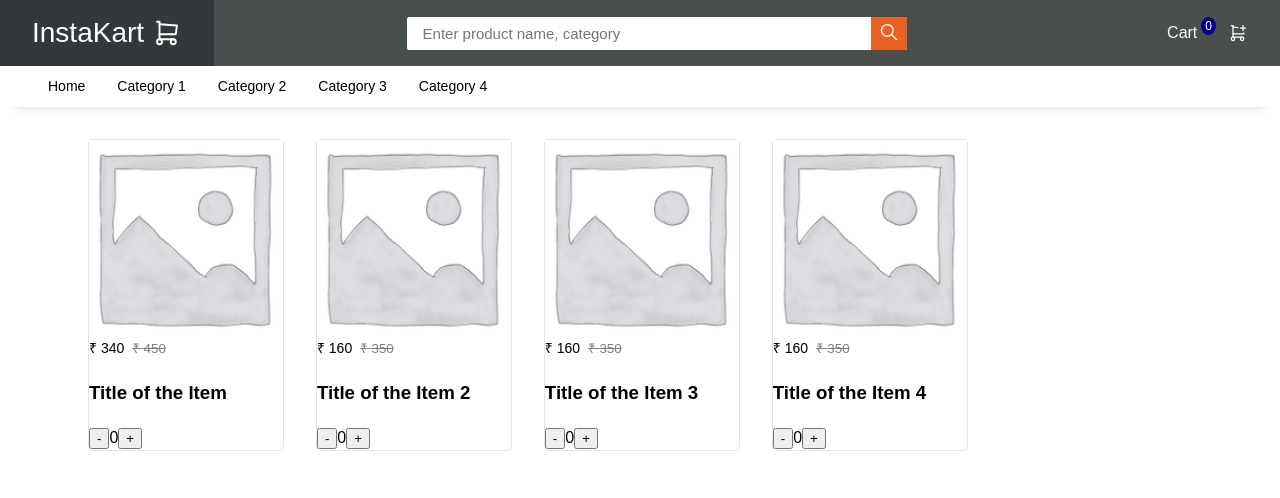
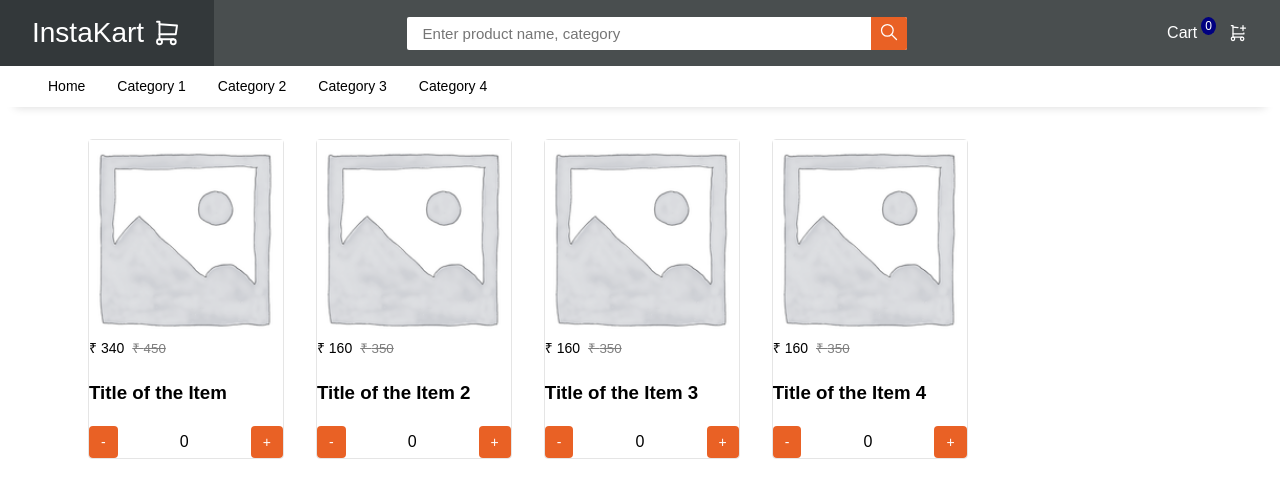
Before and after one commit to Durgesh-97/Commerce-Website, a React (Create React App) app: page / in a window 1280 px wide. Shown: the top 498 px of the page. Built offline with nearby package versions, Linux system fonts and the light colour scheme.

Commit message:
Changes in CSS

```diff
--- a/src/styles/items.scss
+++ b/src/styles/items.scss
@@ -33,11 +33,12 @@
           overflow-x: hidden;
 
           h3 {
-        margin: 8px 0 14px;
+              margin: 4px 0 8px;
           }
       }
   }
 }
+
 
 .pricing {
   small {
@@ -66,3 +67,27 @@ button.cart-add {
   width: 100%;
   justify-content: space-between;
 }
+
+.cart-addon {
+  margin-top: auto;
+  display: flex;
+  &__modal {
+      margin-top: 8px;
+  }
+  // margin-top: 8px;
+  justify-content: space-between;
+  align-items: center;
+  button {
+      cursor: pointer;
+      background-color: $primary;
+      border-radius: 4px;
+      border: unset;
+      font-size: 14px;
+      padding: 8px 12px;
+      color: $white;
+  }
+  span.counter {
+      font-weight: lighter;
+      padding: 0 16px;
+  }
+}
```
Lines whose indentation alone changed are shown as unchanged.
